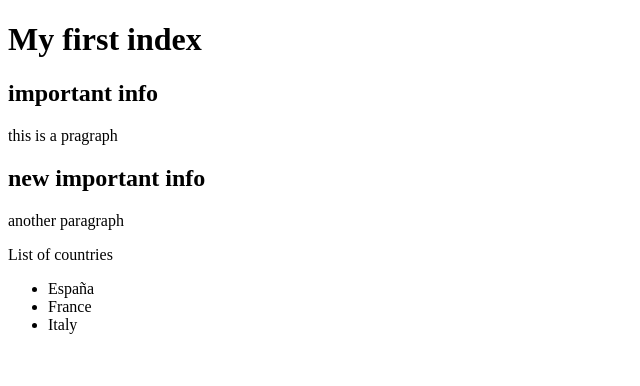
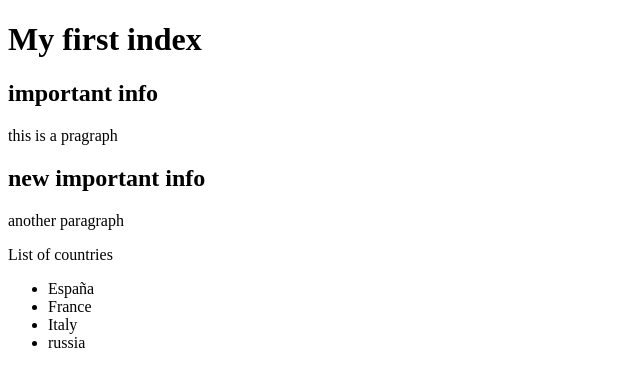
Before and after one commit to JavierGalinoCes/projectGit, a plain HTML site: page index.html in a window 1280 px wide. Shown: the full height of the page, 0-640 px from the left. Drawn offline with Linux system fonts and the light colour scheme.

Commit message:
listOfCountries change

```diff
--- a/index.html
+++ b/index.html
@@ -17,6 +17,7 @@
         <li>España</li>
         <li>France</li>
         <li>Italy</li>
+        <li>russia</a>
     </ul>
 </body>
 </html>
```
